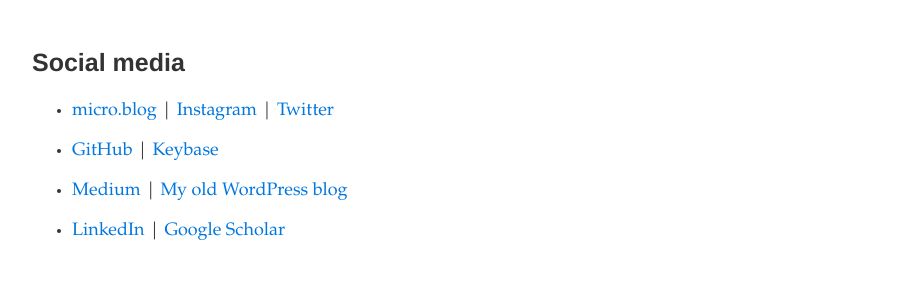
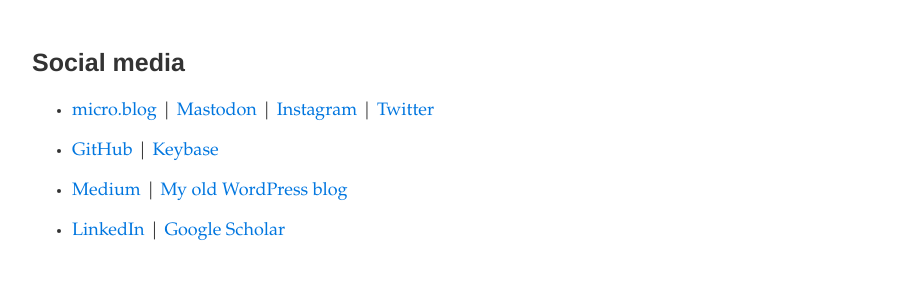
Before and after one commit to premgane/premgane.github.io, a Jekyll site: the page built from about.md, in a window 1280 px wide. Shown: the part 871-1162 px from the top of the page, without its empty margins (188-1091 px from the left). Built offline with Jekyll 4.4.1, drawn with Linux system fonts in a browser that asks for light colours.

Commit message:
rel me for Mastodon, indieweb.social

```diff
--- a/about.md
+++ b/about.md
@@ -23,7 +23,7 @@
 
 ### Social media
 
-* <a href="http://pgkr.net" rel="me">micro.blog</a> \| <a href="http://instagram.com/premtagram" rel="me">Instagram</a> \| <a href="http://twitter.com/premgane" rel="me">Twitter</a>
+* <a href="http://pgkr.net" rel="me">micro.blog</a> \| <a rel="me" href="https://indieweb.social/@pgkr">Mastodon</a> \| <a href="http://instagram.com/premtagram" rel="me">Instagram</a> \| <a href="http://twitter.com/premgane" rel="me">Twitter</a>
 * <a href="https://github.com/premgane/" rel="me">GitHub</a> \| <a href="https://keybase.io/pgkr" rel="me">Keybase</a>
 * <a href="https://medium.com/@pgkr" rel="me">Medium</a> \| [My old WordPress blog](http://premgane.wordpress.com)
 * <a href="https://www.linkedin.com/in/prem-ganeshkumar-6a3a2318" rel="me">LinkedIn</a> \| <a href="https://scholar.google.com/citations?hl=en&view_op=list_works&gmla=AJsN-F41alnNFrAO2zZnC_j5WPd8xSWpQaKHGifWWgg6Z2WYJjM_OXHErXWEY-eFY-84Wv8XYKEJRjSnUSvBviRaDAfpPr5ESQ&user=ewXjGD4AAAAJ" rel="me">Google Scholar</a>
```
